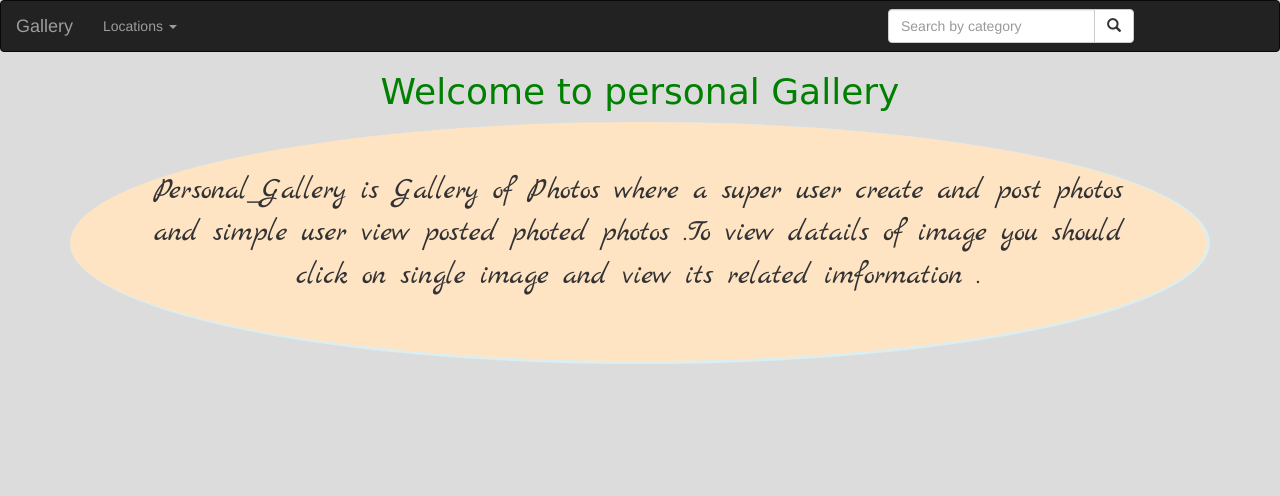
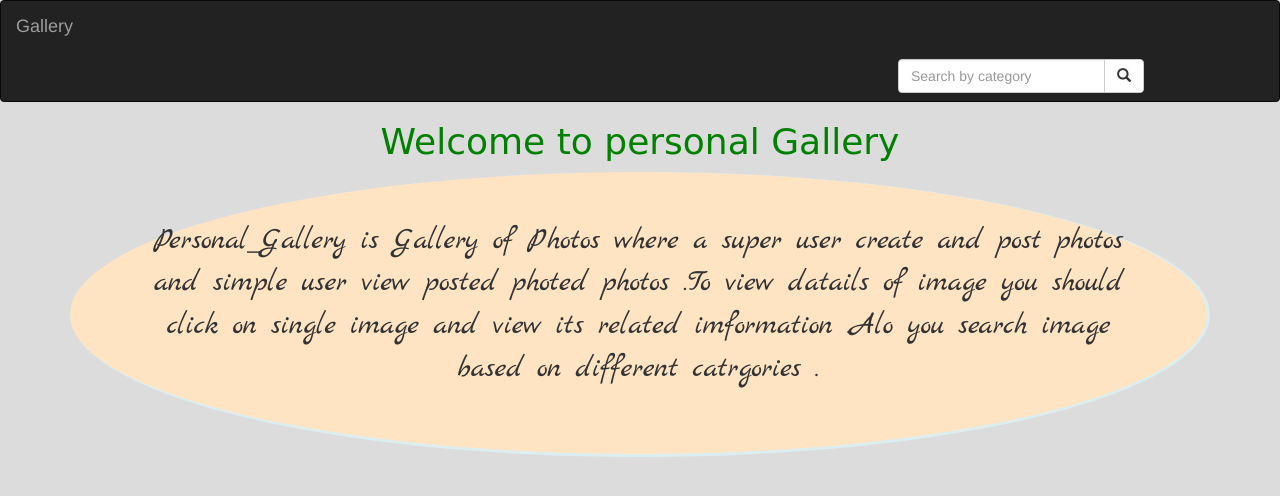
Before and after one commit to UmuhireAnuarithe/Personal_Gallery, a Django app: page / in a window 1280 px wide. Shown: the top 496 px of the page. Run offline with Django 3.2, Linux system fonts and the light colour scheme; data that the repository does not hold is empty; some libraries are stand-ins or nearby versions; some web fonts are replaced.

Commit message:
add updates

```diff
--- a/Photos/templates/index.html
+++ b/Photos/templates/index.html
@@ -31,8 +31,11 @@
     <p style="font-family: 'Marck Script', cursive;font-size: 30px;">Personal_Gallery is Gallery of Photos where a
       super user create and
       post photos and simple user view posted photed photos .To view datails
-      of image you should click on single image and view its related imformation .
+      of image you should click on single image and view its related imformation .Alo you search image based on
+      different catrgories .
+
     </p>
+
   </div>
   <div class="row">
     {% for image in images %}
@@ -60,7 +63,7 @@
               <p> Location : {{image.location}}</p>
 
             </div>
-            <button class="btn btn-danger" onclick="imageurl('{{image.id}}-url')">Copy Image Url</button>
+            <button class="btn btn-success" onclick="imageurl('{{image.id}}-url')">Copy Image Url</button>
             <input class="form-control input-lg" type="text" value="http://127.0.0.1:8000{{image.image.url}}" id="{{image.id}}-url">
 
           </div>
--- a/Photos/templates/navbar.html
+++ b/Photos/templates/navbar.html
@@ -15,22 +15,11 @@
     </div>
 
 
-    <!-- filter location -->
 
-    <div class="collapse navbar-collapse" id="location.id" >
-      <ul class="nav navbar-nav">
-
-        <li class="dropdown">
-          <a href="#" class="dropdown-toggle" data-toggle="dropdown" role="button" aria-haspopup="true" aria-expanded="true" >Locations <span class="caret"></span></a>
-          <ul class="dropdown-menu">
-            {% for location in locations %}
-              <li><a class="dropdown-item" href="{% url 'filter_location'  %}"location.id>{{location.location}}</a></li>
-            {% endfor %}
-          </ul>
-        </li>
-      </ul>
+          </div>
       <!-- Adding a search form  -->
        <div class="col-sm-4 col-md-4 navbar-right">
+
 
         <form class="navbar-form" role="search" action="{% url 'search_results' %}">
 
--- a/static/css/basephotos.css
+++ b/static/css/basephotos.css
@@ -1,6 +1,6 @@
 h1
 {
-  color: wheat;
+  color: green;
 }
 img {
   position:center;
```
